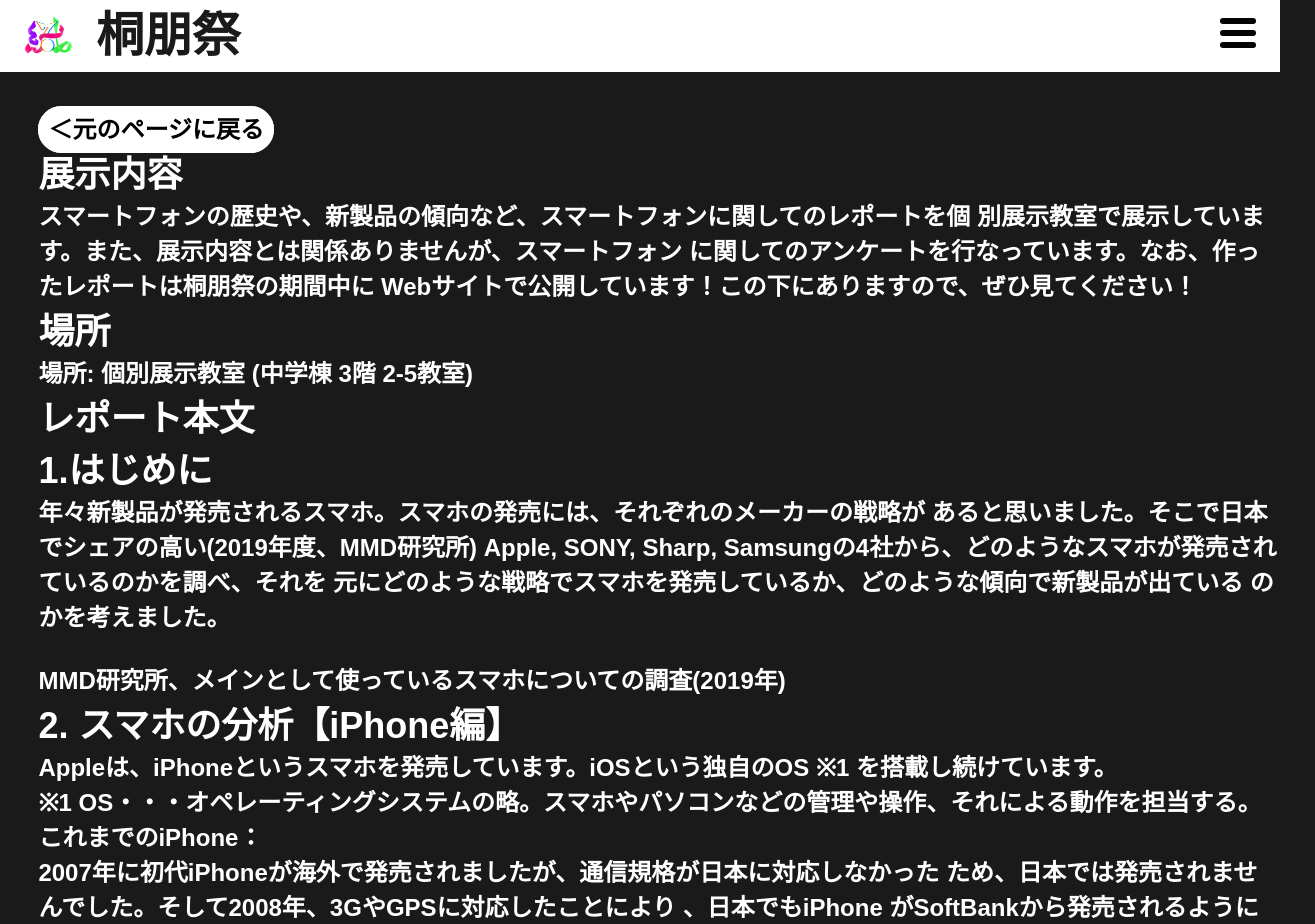
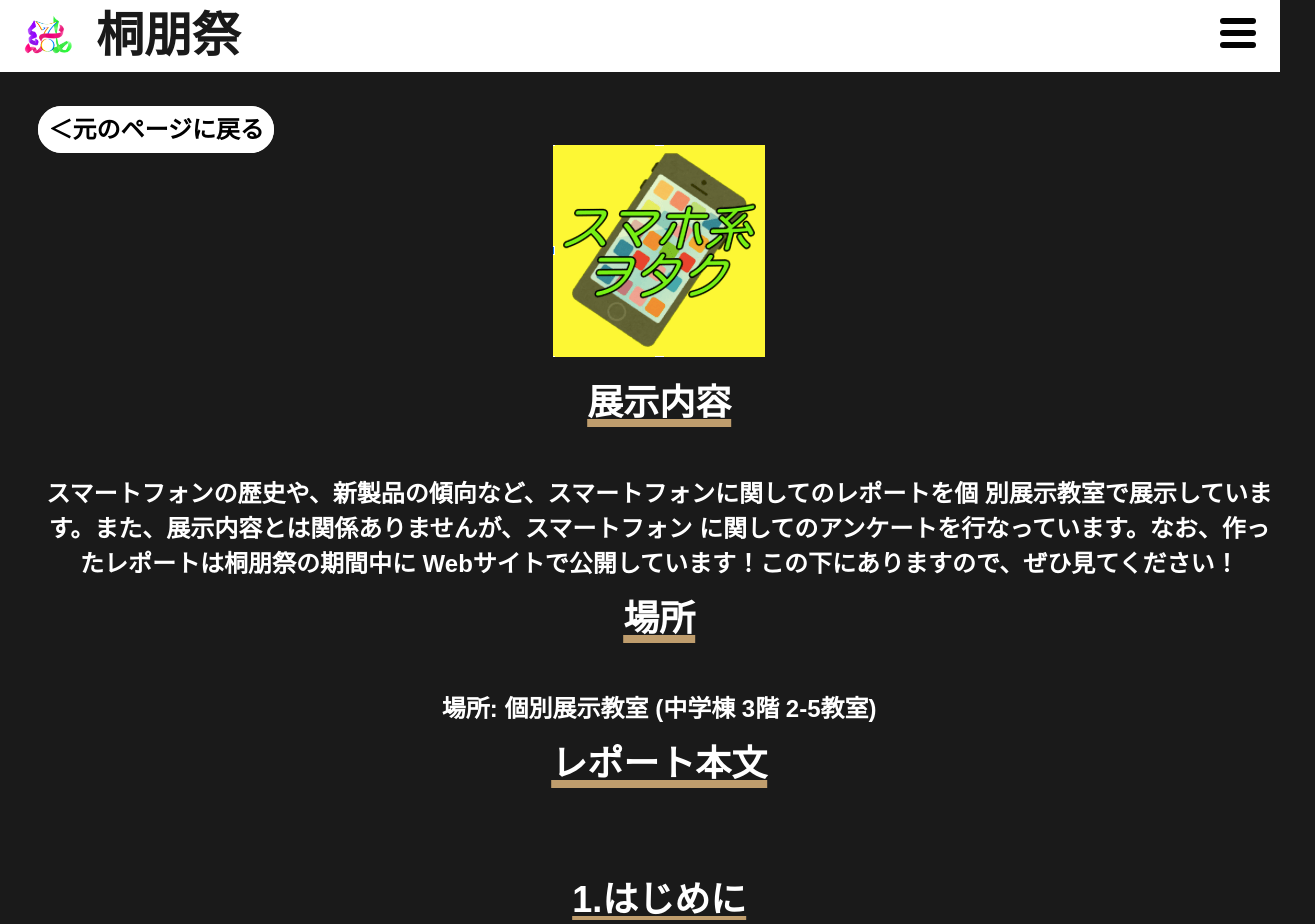
Before and after one commit to toho-festival/website-2021, a Next.js app: page /projects/otaku in a window 1280 px wide. Shown: the top 924 px of the page, 1315 px wide, since content can reach past the window. Built offline with nearby package versions, Linux system fonts and the light colour scheme.

Commit message:
change-layout

```diff
--- a/src/pages/projects/otaku/index.tsx
+++ b/src/pages/projects/otaku/index.tsx
@@ -7,7 +7,10 @@ const Otaku: FC = () => {
   return (
     <Wrap>
       <Button onClick={() => router.back()}>＜元のページに戻る</Button>
-      <Icon src={process.env.basePath + ""} />
+      <Center>
+      <Icon src={process.env.basePath + "/images/otakuicon-min.png"} />
+      </Center>
+      <div>
         <h2>展示内容</h2>
         <p>
           スマートフォンの歴史や、新製品の傾向など、スマートフォンに関してのレポートを個
@@ -16,8 +19,11 @@ const Otaku: FC = () => {
           Webサイトで公開しています！この下にありますので、ぜひ見てください！
         </p>
         <h2>場所</h2>
+        <p>
         場所: 個別展示教室 (中学棟 3階 2-5教室)
+        </p>
         <h2>レポート本文</h2>
+      </div>
       <SubTitle>1.はじめに</SubTitle>
       <p>
         年々新製品が発売されるスマホ。スマホの発売には、それぞれのメーカーの戦略が
@@ -26,7 +32,7 @@ const Otaku: FC = () => {
         元にどのような戦略でスマホを発売しているか、どのような傾向で新製品が出ている
         のかを考えました。
       </p>
-      <Graph src={process.env.basePath + ""}/>
+      <Graph src={process.env.basePath + "/images/otakuGreenGraph-min.png"}/>
       <p>MMD研究所、メインとして使っているスマホについての調査(2019年)</p>
       <SubTitle>2. スマホの分析【iPhone編】</SubTitle>
       <p>
@@ -50,7 +56,7 @@ const Otaku: FC = () => {
       <p>
         iPhoneのモデル構成:
       </p>
-      <Graph src={process.env.basePath + ""}/>
+      <Graph src={process.env.basePath + "/images/otakuiPhone-min.png"}/>
       <Small>
         ※2 SIMフリー・・・端末単体で売っているスマホのこと
       </Small>
@@ -120,7 +126,7 @@ const Otaku: FC = () => {
       <p>
         Xperiaのモデル構成:
       </p>
-      <Graph src={process.env.basePath + ""}/>
+      <Graph src={process.env.basePath + "/images/otakuXperia-min.png"}/>
       <p>
         SONYの戦略:
       </p>
@@ -166,7 +172,7 @@ const Otaku: FC = () => {
       <p>
         AQUOSのモデル構成:
       </p>
-      <Graph src={process.env.basePath + ""}/>
+      <Graph src={process.env.basePath + "/images/otakuAQUOS-min.png"}/>
       <p>
         SHARPの戦略:
       </p>
@@ -209,7 +215,7 @@ const Otaku: FC = () => {
       <p>
         Samsungのスマホのモデル構成:
       </p>
-      <Graph src={process.env.basePath + ""}/>
+      <Graph src={process.env.basePath + "/images/otakuSamsung-min.png"}/>
       <p>
         Samsungの戦略:
       </p>
@@ -253,7 +259,7 @@ const Otaku: FC = () => {
       <p>
         今のスマホの元となった機種
       </p>
-      <Img src={process.env.basePath + ""} />
+      <Img src={process.env.basePath + "/images/otakuAncientSmapho-min.png"} />
       <p>
         IBM Simon のイメージ図
       </p>
@@ -267,7 +273,7 @@ const Otaku: FC = () => {
       <p>
         初代iPhone
       </p>
-      <Img src={process.env.basePath + ""} />
+      <Img src={process.env.basePath + "/images/otakuFirstiphone-min.png"} />
       <p>
         Apple 公式サイトより
       </p>
@@ -287,10 +293,10 @@ const Otaku: FC = () => {
         最初です。また、同じ年の2009年には、docomoからT-Mobile MyTouch 3Gとよく似た
         、HT-03Aというスマホが発売されました。
       </p>
-      <Img src={process.env.basePath + ""} />
+      <Img src={process.env.basePath + "/images/otakuHT03A-min.png"} />
       <p>docomo公式サイトより</p>
       <p>歴代iPhone一覧表作ってみました。是非見てください。</p>
-      <Graph src={process.env.basePath + ""}/>
+      <Graph src={process.env.basePath + "/images/otakuGraph-min.png"}/>
       <p>参考文献</p>
       <div>
         ITmedia Mobile <a href="https://www.itmedia.co.jp/mobile/">https://www.itmedia.co.jp/mobile/</a>
@@ -353,7 +359,7 @@ const Otaku: FC = () => {
       </div>
       <div>
         アンケートのお願い
-        <HumanImg src={process.env.basePath + ""} />
+        <HumanImg src={process.env.basePath + "/images/otakuhuman-min.png"} />
        <p> ／どうか、どうかよろしくお願いします＼</p>
         <p>スマホについてのアンケートへのご協力お願いします！！</p>
         <a href="https://forms.gle/2Vgtp5nUWeDvGegi6">https://forms.gle/2Vgtp5nUWeDvGegi6</a>
@@ -370,6 +376,21 @@ const Wrap = styled.div`
   padding-left: 3%;
   padding-top: 3%;
   color: white;
+  div{
+    h2{
+      text-align: center;
+      text-decoration: underline;
+      text-decoration-thickness: 8px;
+      text-decoration-skip-ink: none;
+      text-underline-offset: 4px;
+      text-decoration-color: #bf9d6d;
+      padding: 10px;
+    }
+    p{
+      text-align: center;
+      margin-top: 3vw;
+    }
+  }
 `;
 
 const Center = styled.div`
@@ -381,7 +402,7 @@ const Img = styled.img`
 `;
 
 const Icon = styled.img`
-
+  text-align: center;
 `;
 
 const Name = styled.h1`
@@ -389,11 +410,18 @@ const Name = styled.h1`
 `;
 
 const SubTitle = styled.h2`
-
+  margin-top: 5vw;
+  text-align: center;
+  text-decoration: underline;
+  text-decoration-thickness: 4px;
+  text-decoration-skip-ink: none;
+  text-underline-offset: 4px;
+  text-decoration-color: #bf9d6d;
+  padding: 10px;
 `;
 
 const Small = styled.p`
-
+  font-size: 10px;
 `;
 
 const Graph = styled.img`
```
Lines whose indentation alone changed are shown as unchanged.
